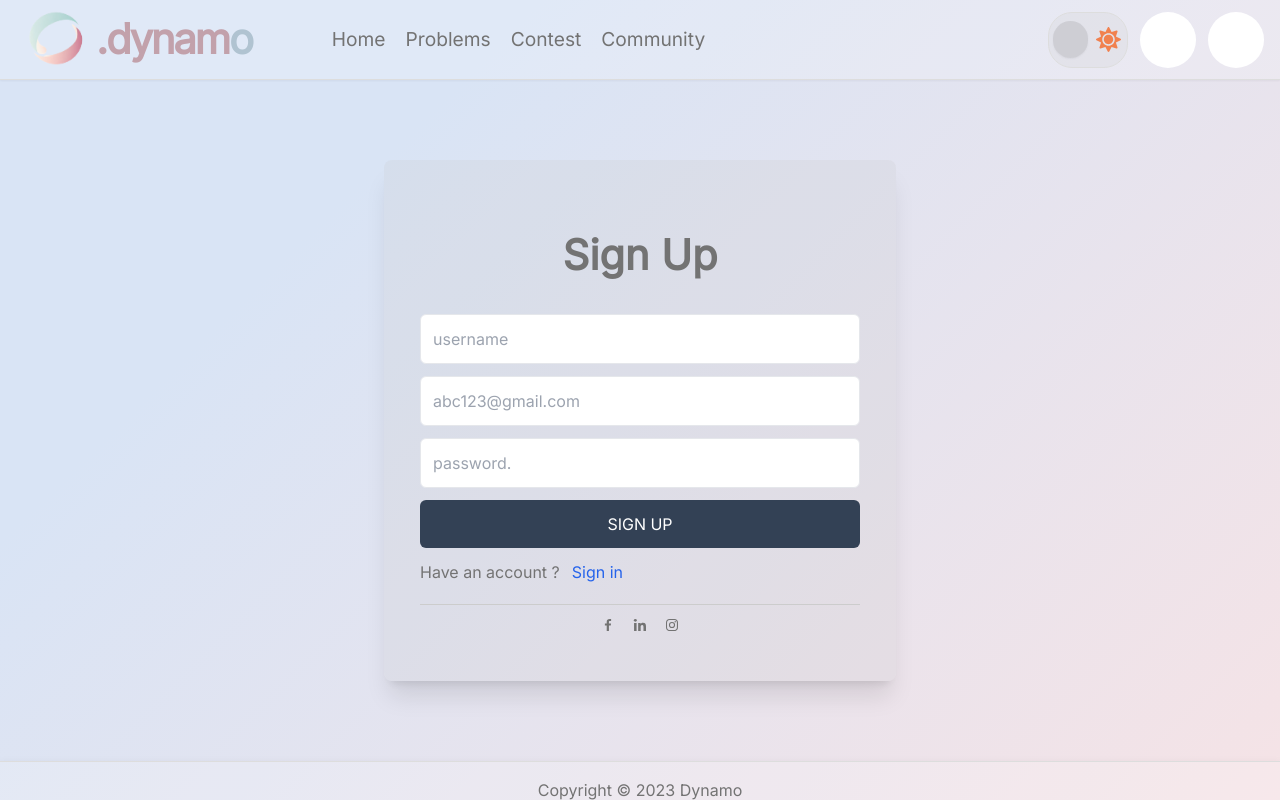
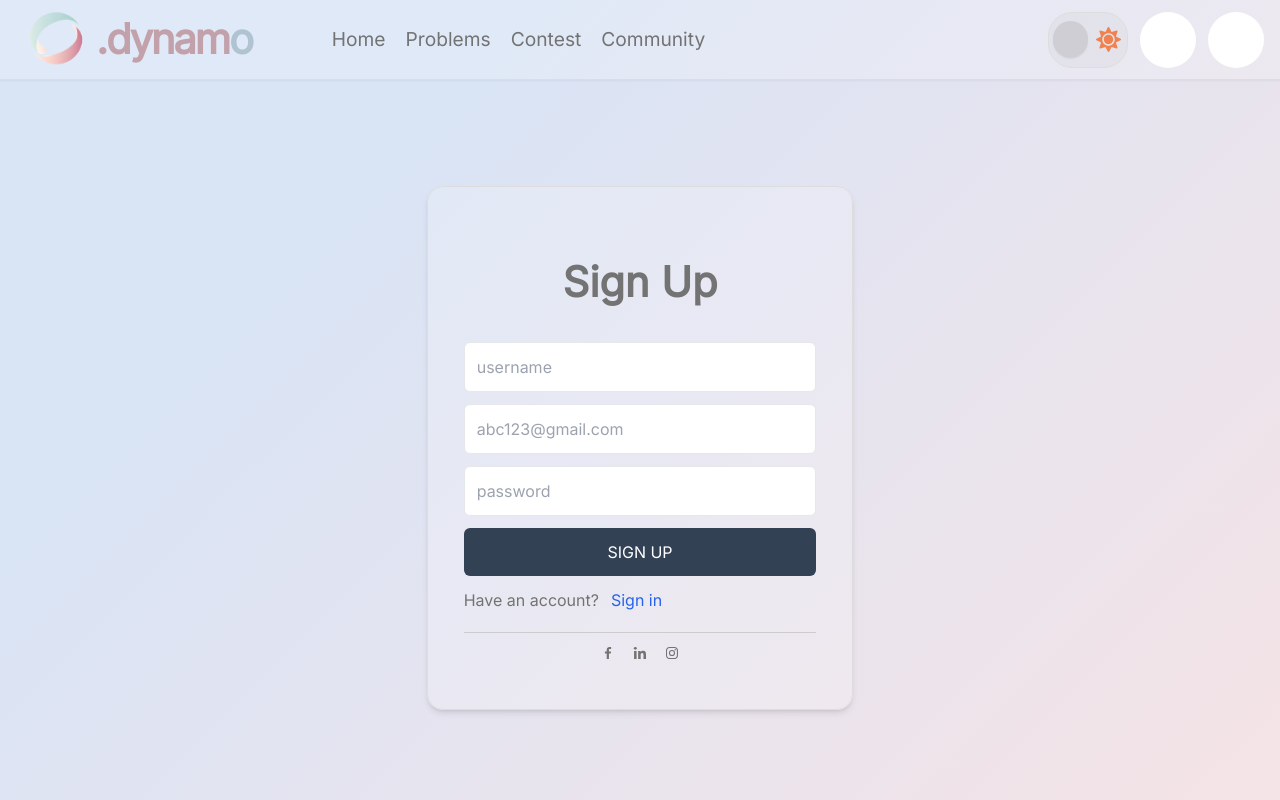
Before and after one commit to shourya102/dynamo, a React (Create React App) app: page /sign-up in a window 1280 px wide. Built offline with nearby package versions, Linux system fonts and the light colour scheme; a web font is replaced by a local one.

Commit message:
fixed css in sign in, sign up

```diff
--- a/src/pages/SignIn/SignIn.jsx
+++ b/src/pages/SignIn/SignIn.jsx
@@ -7,10 +7,10 @@ import './SignIn.css';
 export default function SignIn() {
     return (
         <div className='SignIn flex justify-center items-center'>
-            <div className='fixb flex flex-col w-1/4 shadow-md  bg-skin-base-3 rounded-2xl '>
-                <div className='p-9'>
+            <div className='fixb flex flex-col items-center w-5/6 md:w-3/4 lg:w-1/3 shadow-md  bg-skin-base-3 rounded-2xl'>
+                <div className='p-9 w-full'>
                     <h1 className=' text-title text-center font-semibold my-7'>Sign In</h1>
-                    <form className='flex gap-3 flex-col max-w-lg  ' method='POST' action="">
+                    <form className='flex gap-3 flex-col' method='POST' action="">
                         <input type="email"
                                placeholder='abc123@gmail.com'
                                className='border p-3 rounded-md  focus:outline-none'
@@ -25,8 +25,8 @@ export default function SignIn() {
                                autoComplete='false'
                         />
                         <button
-                            className='bg-slate-700 rounded-md hover:bg-slate-600 focus:text-green-700 p-3 text-white uppercase'>Sign
-                            Up
+                            className='bg-slate-700 rounded-md hover:bg-slate-600 focus:text-green-700 p-3 text-white uppercase'>
+                            Sign In
                         </button>
                     </form>
                     <div className='max-w-lg flex pt-3  gap-3 mx-auto'>
--- /dev/null
+++ b/src/pages/SignUp/SignUp.css
@@ -0,0 +1,11 @@
+@tailwind base;
+@tailwind components;
+@tailwind utilities;
+
+.SignUp {
+    min-height: calc(100vh - 4rem);
+}
+
+.fixb {
+    border: 1px solid var(--border-color-1);
+}
--- a/src/pages/SignUp/SignUp.jsx
+++ b/src/pages/SignUp/SignUp.jsx
@@ -2,28 +2,32 @@ import React from 'react'
 import {BiLogoFacebook, BiLogoInstagram, BiLogoLinkedin} from "react-icons/bi";
 import {IconContext} from "react-icons";
 import {Link} from 'react-router-dom';
+import './SignUp.css';
 
 export default function SignUp() {
     return (
-        <div className='max-h-full'>
-            <div className=' flex flex-col max-w-lg mx-auto  shadow-xl my-20 bg-skin-fill-1 rounded-lg '>
-                <div className='p-9'>
+        <div className='SignUp flex justify-center items-center'>
+            <div className='fixb flex flex-col items-center w-5/6 md:w-3/4 lg:w-1/3 shadow-md  bg-skin-base-3 rounded-2xl '>
+                <div className='p-9 w-full'>
                     <h1 className=' text-title  text-center font-semibold my-7'>Sign Up</h1>
-                    <form className='flex gap-3 flex-col max-w-lg  ' method='POST' action="">
+                    <form className='flex gap-3 flex-col w-full' method='POST' action="">
                         <input type="text"
                                placeholder='username'
                                className='border p-3 rounded-md focus:outline-none'
-                               name="" id="username"
+                               name=""
+                               id="username"
                         />
                         <input type="email"
                                placeholder='abc123@gmail.com'
                                className='border p-3 rounded-md focus:outline-none'
-                               name="" id="email"
+                               name=""
+                               id="email"
                         />
                         <input type="password"
-                               placeholder='password.'
+                               placeholder='password'
                                className='border p-3 rounded-md focus:outline-none'
-                               name="" id="password"
+                               name=""
+                               id="password"
                                autoComplete='false'
                         />
                         <button
@@ -32,7 +36,7 @@ export default function SignUp() {
                         </button>
                     </form>
                     <div className='max-w-lg flex pt-3  gap-3 mx-auto'>
-                        <p>Have an account ?</p>
+                        <p>Have an account?</p>
                         <Link className='text-blue-600  hover:text-green-700' to='/sign-in'>
                             <span className=''>Sign in</span>
                         </Link>
```
